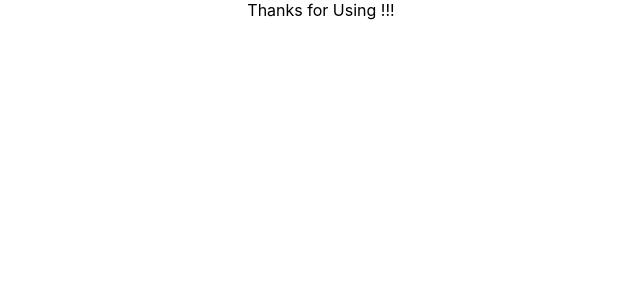
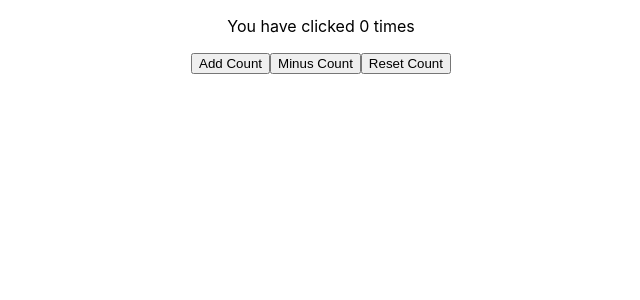
Before and after one commit to prabaj90/react-examples, a React (Create React App) app: page / in a window 1280 px wide. Shown: the top 300 px of the page, without its empty margins (319-959 px from the left). Built offline with nearby package versions, Linux system fonts and the light colour scheme.

Commit message:
(set)State Concept

```diff
--- a/src/App.js
+++ b/src/App.js
@@ -1,11 +1,11 @@
 import React from 'react';
-import logo from './logo.svg';
+import Counter from './SetStateExample';
 import './App.css';
 
 function App() {
   return (
     <div className="App">
-      Thanks for Using !!!
+      <Counter />
     </div>
   );
 }
--- /dev/null
+++ b/src/SetStateExample/index.js
@@ -0,0 +1,14 @@
+import React, {useState} from 'react';
+
+export default function CounterExample(){
+const [count, setCount] = useState(0);
+return(
+    <div>
+        <p>You have clicked {count} times</p>
+        {count >= 10 ? <p>Counter reached maximum limit </p>:''}
+        <button onClick={() => count >= 10 ? setCount(count) : setCount(count + 1)}> Add Count</button>
+        <button onClick={() => count > 0 ? setCount(count - 1): setCount(count)}> Minus Count</button>
+        <button onClick={() => setCount(0)}> Reset Count </button>
+        </div>
+);
+}
```
